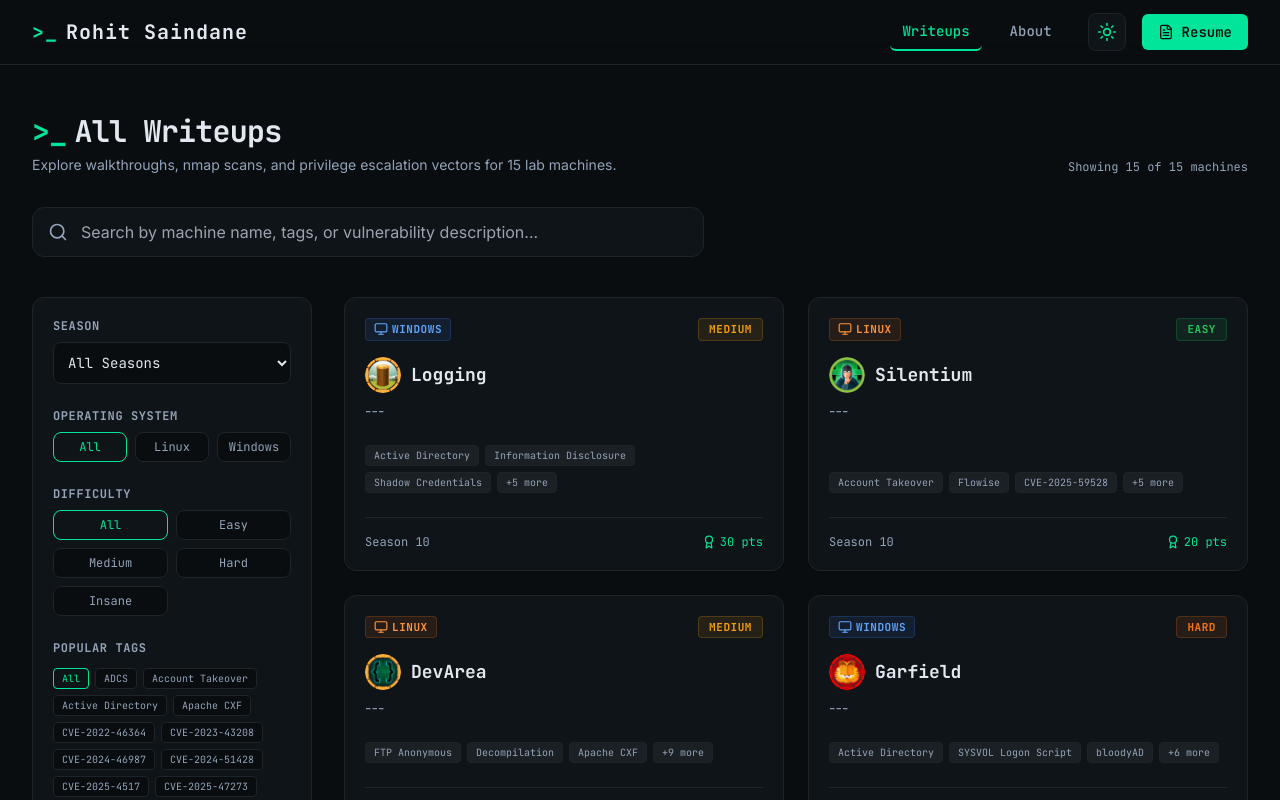
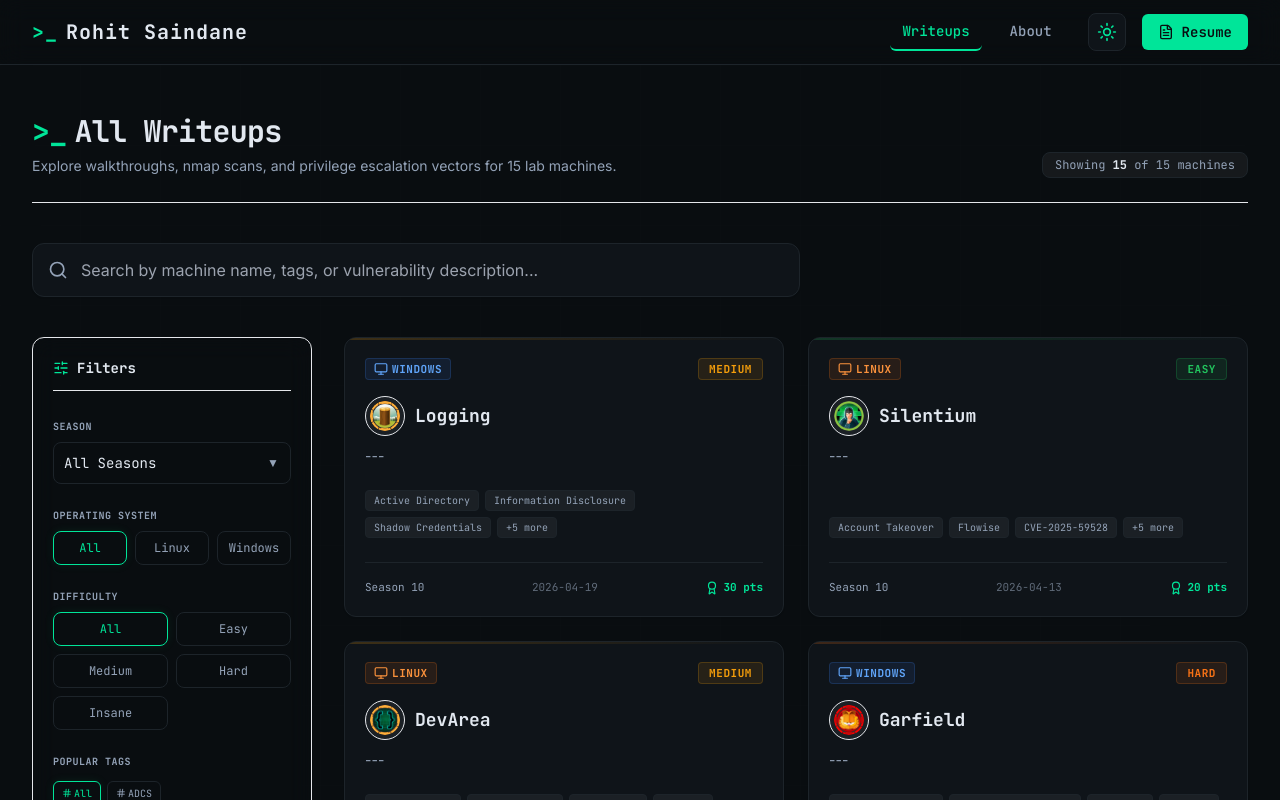
Before and after one commit to Rohit-Saindane/htb-writeup-portfolio, a Next.js app: page /writeups in a window 1280 px wide. Shown: the top 800 px of the page. Built offline with nearby package versions, Linux system fonts and the light colour scheme.

Commit message:
Upgrade Writeups catalog and card UI with glowing details and dynamic borders

```diff
--- a/src/app/writeups/WriteupsCatalog.tsx
+++ b/src/app/writeups/WriteupsCatalog.tsx
@@ -1,7 +1,7 @@
 "use client";
 
 import { useState, useMemo } from "react";
-import { Search, RotateCcw, AlertTriangle } from "lucide-react";
+import { Search, RotateCcw, AlertTriangle, SlidersHorizontal, Hash } from "lucide-react";
 import WriteupCard from "@/components/WriteupCard";
 import { WriteupMetadata, FilterOptions } from "@/lib/mdx";
 
@@ -54,33 +54,36 @@ export default function WriteupsCatalog({ writeups, filterOptions }: WriteupsCat
   }, [writeups, searchQuery, selectedSeason, selectedOS, selectedDifficulty, selectedTag]);
 
   return (
-    <div className="w-full min-h-screen bg-background text-foreground py-12 px-4 sm:px-6 lg:px-8">
-      <div className="max-w-7xl mx-auto">
+    <div className="w-full min-h-screen bg-background py-12 px-4 sm:px-6 lg:px-8 relative overflow-hidden">
+      {/* Background decoration grid lines */}
+      <div className="absolute inset-0 bg-[linear-gradient(to_right,rgba(0,0,0,0.02)_1px,transparent_1px),linear-gradient(to_bottom,rgba(0,0,0,0.02)_1px,transparent_1px)] dark:bg-[linear-gradient(to_right,rgba(255,255,255,0.02)_1px,transparent_1px),linear-gradient(to_bottom,rgba(255,255,255,0.02)_1px,transparent_1px)] bg-[size:5rem_5rem] [mask-image:radial-gradient(ellipse_60%_50%_at_50%_0%,#000_70%,transparent_100%)] opacity-30 pointer-events-none" />
+
+      <div className="max-w-7xl mx-auto relative z-10">
 
         {/* Catalog Header */}
-        <div className="flex flex-col md:flex-row md:items-end justify-between gap-4 mb-8">
+        <div className="flex flex-col md:flex-row md:items-end justify-between gap-4 mb-10 border-b border-border/60 pb-6">
           <div>
             <h1 className="text-3xl font-bold font-mono tracking-tight text-foreground flex items-center gap-2">
               <span className="text-accent">&gt;_</span>
               <span>All Writeups</span>
             </h1>
-            <p className="text-sm font-sans text-muted-foreground mt-1.5">
+            <p className="text-sm font-sans text-muted-foreground mt-1.5 leading-relaxed">
               Explore walkthroughs, nmap scans, and privilege escalation vectors for {writeups.length} lab machines.
             </p>
           </div>
 
           {/* Active Results Count & Reset button */}
-          <div className="flex items-center gap-3 text-xs font-mono">
-            <span className="text-muted-foreground">
-              Showing {filteredWriteups.length} of {writeups.length} machines
+          <div className="flex items-center gap-4 text-xs font-mono">
+            <span className="text-muted-foreground bg-black/10 dark:bg-white/5 border border-border px-3 py-1 rounded-lg">
+              Showing <strong className="text-foreground">{filteredWriteups.length}</strong> of {writeups.length} machines
             </span>
             {(searchQuery || selectedSeason !== "all" || selectedOS !== "all" || selectedDifficulty !== "all" || selectedTag !== "all") && (
               <button
                 onClick={resetFilters}
-                className="flex items-center gap-1.5 px-2.5 py-1 rounded bg-accent/10 border border-accent/20 text-accent hover:bg-accent hover:text-background theme-transition cursor-pointer"
+                className="flex items-center gap-1.5 px-3 py-1 rounded-lg bg-accent/10 border border-accent/20 text-accent hover:bg-accent hover:text-background hover:shadow-glow theme-transition cursor-pointer"
                 id="reset-filters-btn"
               >
-                <RotateCcw className="w-3 h-3" />
+                <RotateCcw className="w-3.5 h-3.5" />
                 <span>Reset Filters</span>
               </button>
             )}
@@ -88,14 +91,14 @@ export default function WriteupsCatalog({ writeups, filterOptions }: WriteupsCat
         </div>
 
         {/* Search Bar Input */}
-        <div className="relative mb-10 max-w-2xl">
-          <Search className="absolute left-4 top-1/2 -translate-y-1/2 w-5 h-5 text-muted-foreground" />
+        <div className="relative mb-10 max-w-3xl group">
+          <Search className="absolute left-4 top-1/2 -translate-y-1/2 w-5 h-5 text-muted-foreground group-focus-within:text-accent theme-transition" />
           <input
             type="text"
             placeholder="Search by machine name, tags, or vulnerability description..."
             value={searchQuery}
             onChange={(e) => setSearchQuery(e.target.value)}
-            className="w-full pl-12 pr-4 py-3 rounded-xl bg-card border border-border focus:border-accent/40 focus:outline-none font-sans text-foreground theme-transition shadow-sm"
+            className="w-full pl-12 pr-4 py-3.5 rounded-xl bg-card border border-border focus:border-accent/40 focus:outline-none focus:shadow-glow font-sans text-foreground theme-transition shadow-sm"
             id="writeups-search-input"
           />
         </div>
@@ -104,16 +107,25 @@ export default function WriteupsCatalog({ writeups, filterOptions }: WriteupsCat
         <div className="grid grid-cols-1 lg:grid-cols-4 gap-8 items-start">
 
           {/* Filter Sidebar Column */}
-          <div className="flex flex-col gap-6 lg:col-span-1 bg-card border border-border rounded-xl p-5 shadow-sm">
+          <div className="flex flex-col gap-6 lg:col-span-1 bg-card/65 backdrop-blur-md border border-border/80 rounded-xl p-5 shadow-sm relative overflow-hidden group">
+            {/* Ambient top glowing line */}
+            <div className="absolute top-0 left-0 w-full h-[2px] bg-gradient-to-r from-transparent via-accent/10 to-transparent group-hover:via-accent/40 theme-transition" />
+
+            <div className="flex items-center gap-2 border-b border-border/60 pb-3 mb-1">
+              <SlidersHorizontal className="w-4 h-4 text-accent" />
+              <span className="text-sm font-mono font-bold text-foreground">Filters</span>
+            </div>
+
             {/* Filter Section: Season */}
             <div className="flex flex-col gap-2">
-              <span className="text-xs font-mono font-bold uppercase tracking-wider text-muted-foreground">
+              <span className="text-[10px] font-mono font-bold uppercase tracking-wider text-muted-foreground">
                 Season
               </span>
+              <div className="relative">
                 <select
                   value={selectedSeason}
                   onChange={(e) => setSelectedSeason(e.target.value)}
-                className="w-full p-2.5 rounded-lg bg-background border border-border font-mono text-sm focus:outline-none focus:border-accent/40 text-foreground cursor-pointer"
+                  className="w-full p-2.5 rounded-lg bg-background border border-border font-mono text-sm focus:outline-none focus:border-accent/30 text-foreground cursor-pointer appearance-none theme-transition hover:border-border-hover"
                   id="filter-season-select"
                 >
                   <option value="all">All Seasons</option>
@@ -123,11 +135,15 @@ export default function WriteupsCatalog({ writeups, filterOptions }: WriteupsCat
                     </option>
                   ))}
                 </select>
+                <div className="pointer-events-none absolute right-3 top-1/2 -translate-y-1/2 text-muted-foreground text-xs">
+                  ▼
+                </div>
+              </div>
             </div>
 
             {/* Filter Section: OS */}
             <div className="flex flex-col gap-2">
-              <span className="text-xs font-mono font-bold uppercase tracking-wider text-muted-foreground">
+              <span className="text-[10px] font-mono font-bold uppercase tracking-wider text-muted-foreground">
                 Operating System
               </span>
               <div className="grid grid-cols-3 gap-2">
@@ -135,10 +151,10 @@ export default function WriteupsCatalog({ writeups, filterOptions }: WriteupsCat
                   <button
                     key={os}
                     onClick={() => setSelectedOS(os)}
-                    className={`py-1.5 px-2 rounded-lg border font-mono text-xs capitalize theme-transition cursor-pointer text-center ${
+                    className={`py-2 px-1 rounded-lg border font-mono text-xs capitalize theme-transition cursor-pointer text-center ${
                       selectedOS === os
-                        ? "bg-accent/15 border-accent text-accent"
-                        : "bg-background border-border text-muted-foreground hover:text-foreground"
+                        ? "bg-accent/15 border-accent text-accent shadow-[0_0_10px_rgba(34,197,94,0.1)]"
+                        : "bg-background border-border text-muted-foreground hover:text-foreground hover:border-accent/20"
                     }`}
                     id={`filter-os-btn-${os}`}
                   >
@@ -150,7 +166,7 @@ export default function WriteupsCatalog({ writeups, filterOptions }: WriteupsCat
 
             {/* Filter Section: Difficulty */}
             <div className="flex flex-col gap-2">
-              <span className="text-xs font-mono font-bold uppercase tracking-wider text-muted-foreground">
+              <span className="text-[10px] font-mono font-bold uppercase tracking-wider text-muted-foreground">
                 Difficulty
               </span>
               <div className="grid grid-cols-2 gap-2">
@@ -158,10 +174,10 @@ export default function WriteupsCatalog({ writeups, filterOptions }: WriteupsCat
                   <button
                     key={diff}
                     onClick={() => setSelectedDifficulty(diff)}
-                    className={`py-1.5 px-2 rounded-lg border font-mono text-xs capitalize theme-transition cursor-pointer text-center ${
+                    className={`py-2 px-2 rounded-lg border font-mono text-xs capitalize theme-transition cursor-pointer text-center ${
                       selectedDifficulty === diff
-                        ? "bg-accent/15 border-accent text-accent"
-                        : "bg-background border-border text-muted-foreground hover:text-foreground"
+                        ? "bg-accent/15 border-accent text-accent shadow-[0_0_10px_rgba(34,197,94,0.1)]"
+                        : "bg-background border-border text-muted-foreground hover:text-foreground hover:border-accent/20"
                     }`}
                     id={`filter-diff-btn-${diff}`}
                   >
@@ -173,33 +189,35 @@ export default function WriteupsCatalog({ writeups, filterOptions }: WriteupsCat
 
             {/* Filter Section: Tags */}
             <div className="flex flex-col gap-2">
-              <span className="text-xs font-mono font-bold uppercase tracking-wider text-muted-foreground mb-1">
+              <span className="text-[10px] font-mono font-bold uppercase tracking-wider text-muted-foreground mb-1">
                 Popular Tags
               </span>
               <div className="flex flex-wrap gap-1.5">
                 <button
                   onClick={() => setSelectedTag("all")}
-                  className={`text-[10px] font-mono px-2 py-0.5 rounded border theme-transition cursor-pointer ${
+                  className={`text-[10px] font-mono px-2 py-1 rounded-md border theme-transition cursor-pointer flex items-center gap-0.5 ${
                     selectedTag === "all"
-                      ? "bg-accent/20 border-accent text-accent"
-                      : "bg-background border-border text-muted-foreground hover:text-foreground"
+                      ? "bg-accent/20 border-accent text-accent shadow-[0_0_10px_rgba(34,197,94,0.1)]"
+                      : "bg-background border-border text-muted-foreground hover:text-foreground hover:border-accent/20"
                   }`}
                   id="filter-tag-btn-all"
                 >
-                  All
+                  <Hash className="w-2.5 h-2.5" />
+                  <span>All</span>
                 </button>
                 {filterOptions.tags.slice(0, 15).map((tag) => (
                   <button
                     key={tag}
                     onClick={() => setSelectedTag(tag)}
-                    className={`text-[10px] font-mono px-2 py-0.5 rounded border theme-transition cursor-pointer ${
+                    className={`text-[10px] font-mono px-2 py-1 rounded-md border theme-transition cursor-pointer flex items-center gap-0.5 ${
                       selectedTag === tag
-                        ? "bg-accent/20 border-accent text-accent"
-                        : "bg-background border-border text-muted-foreground hover:text-foreground"
+                        ? "bg-accent/20 border-accent text-accent shadow-[0_0_10px_rgba(34,197,94,0.1)]"
+                      : "bg-background border-border text-muted-foreground hover:text-foreground hover:border-accent/20"
                     }`}
                     id={`filter-tag-btn-${tag.toLowerCase().replace(/[^a-z0-9]+/g, '-')}`}
                   >
-                    {tag}
+                    <Hash className="w-2.5 h-2.5" />
+                    <span>{tag}</span>
                   </button>
                 ))}
               </div>
@@ -224,7 +242,7 @@ export default function WriteupsCatalog({ writeups, filterOptions }: WriteupsCat
                 </p>
                 <button
                   onClick={resetFilters}
-                  className="mt-6 px-4 py-2 rounded-lg bg-accent text-background font-mono text-sm font-semibold hover:bg-accent-hover theme-transition cursor-pointer"
+                  className="mt-6 px-4 py-2 rounded-lg bg-accent text-background font-mono text-sm font-semibold hover:bg-accent-hover hover:shadow-glow theme-transition cursor-pointer"
                   id="empty-reset-filters-btn"
                 >
                   Clear Filters
--- a/src/components/WriteupCard.tsx
+++ b/src/components/WriteupCard.tsx
@@ -24,7 +24,13 @@ export default function WriteupCard({ writeup, index }: WriteupCardProps) {
 
   const difficultyColor = difficultyColors[writeup.difficulty] || difficultyColors.easy;
 
-
+  const accentGradients = {
+    easy: "from-green-500/20 to-transparent",
+    medium: "from-amber-500/20 to-transparent",
+    hard: "from-orange-500/20 to-transparent",
+    insane: "from-purple-500/20 to-transparent",
+  };
+  const accentGradient = accentGradients[writeup.difficulty] || accentGradients.easy;
 
   return (
     <motion.div
@@ -35,6 +41,9 @@ export default function WriteupCard({ writeup, index }: WriteupCardProps) {
       className="group relative bg-card rounded-xl border border-border hover:border-accent/40 shadow-sm hover:shadow-glow theme-transition overflow-hidden flex flex-col h-full cursor-pointer"
       id={`writeup-card-${writeup.slug}`}
     >
+      {/* Visual Accent glow line */}
+      <div className={`absolute top-0 left-0 w-full h-[2.5px] bg-gradient-to-r ${accentGradient} group-hover:from-accent group-hover:to-accent/30 theme-transition duration-300`} />
+
       <Link href={`/writeups/${writeup.slug}`} className="flex flex-col h-full p-5 justify-between">
         <div>
           {/* Card Top: OS & Difficulty Badges */}
@@ -53,15 +62,17 @@ export default function WriteupCard({ writeup, index }: WriteupCardProps) {
           </div>
 
           {/* Title with Logo */}
-          <div className="flex items-center gap-2.5 mb-2">
+          <div className="flex items-center gap-2.5 mb-2.5">
+            <div className="w-10 h-10 rounded-full border border-border/80 flex items-center justify-center bg-black/10 dark:bg-white/5 p-1 group-hover:border-accent/30 theme-transition overflow-hidden flex-shrink-0">
               <img
                 src={`/images/machines/${writeup.slug}.png`}
                 alt={`${writeup.title} logo`}
-              className="w-9 h-9 rounded-full object-contain flex-shrink-0"
+                className="w-full h-full rounded-full object-contain"
                 onError={(e) => {
                   (e.target as HTMLImageElement).style.display = "none";
                 }}
               />
+            </div>
             <h3 className="text-lg font-bold font-mono text-foreground group-hover:text-accent theme-transition">
               {writeup.title}
             </h3>
@@ -92,11 +103,11 @@ export default function WriteupCard({ writeup, index }: WriteupCardProps) {
           </div>
 
           {/* Card Footer Info */}
-          <div className="pt-4 border-t border-border flex items-center justify-between text-xs font-mono text-muted-foreground">
+          <div className="pt-4 border-t border-border flex items-center justify-between text-[11px] font-mono text-muted-foreground">
             <span className="truncate max-w-[120px]">{writeup.season}</span>
+            <span className="hidden sm:inline opacity-60">{writeup.date}</span>
             <div className="flex items-center gap-3">
-
-              <span className="flex items-center gap-1 text-accent">
+              <span className="flex items-center gap-1 text-accent font-bold">
                 <Award className="w-3.5 h-3.5" />
                 {writeup.pointsAwarded} pts
               </span>
```
Lines whose indentation alone changed are shown as unchanged.
